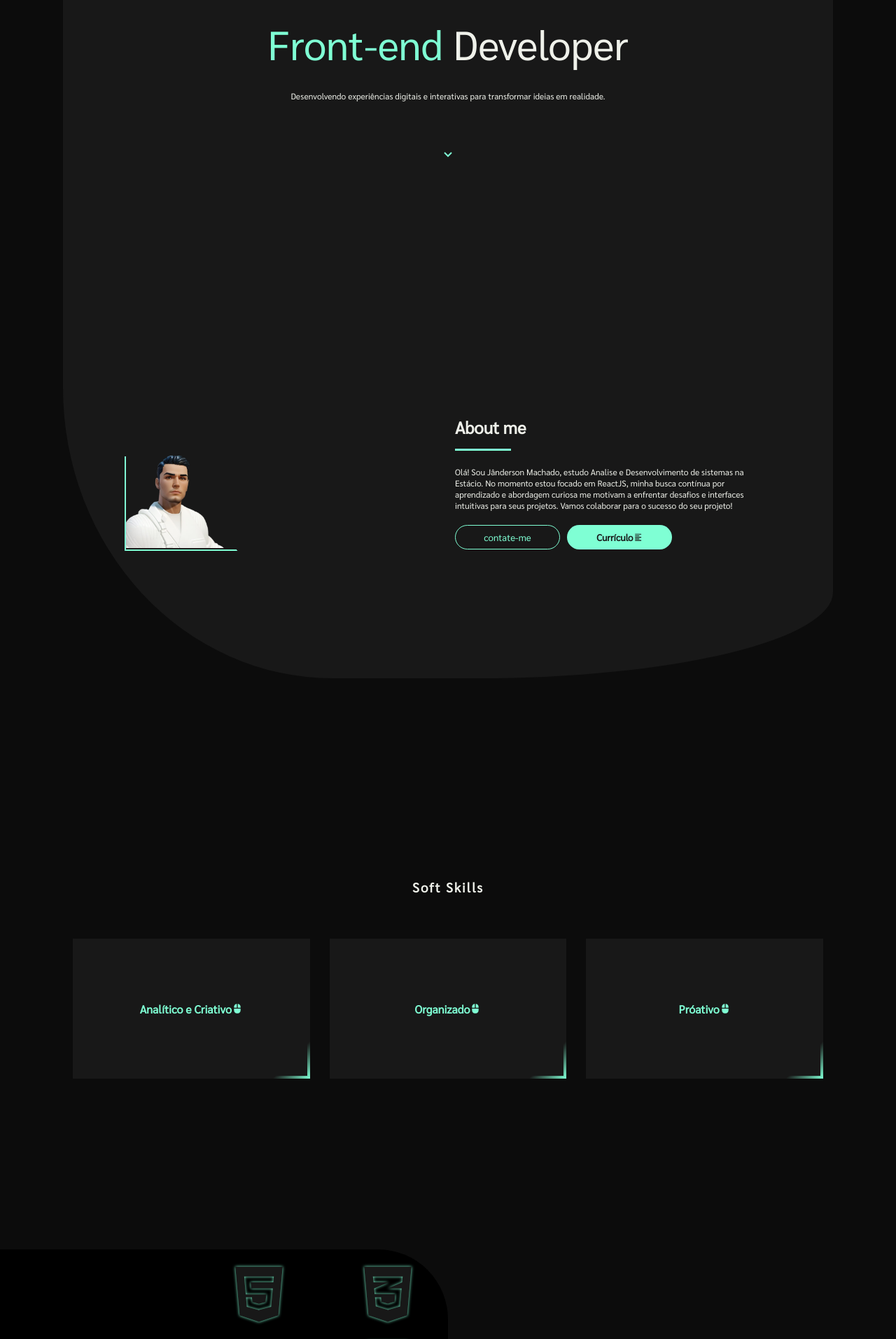
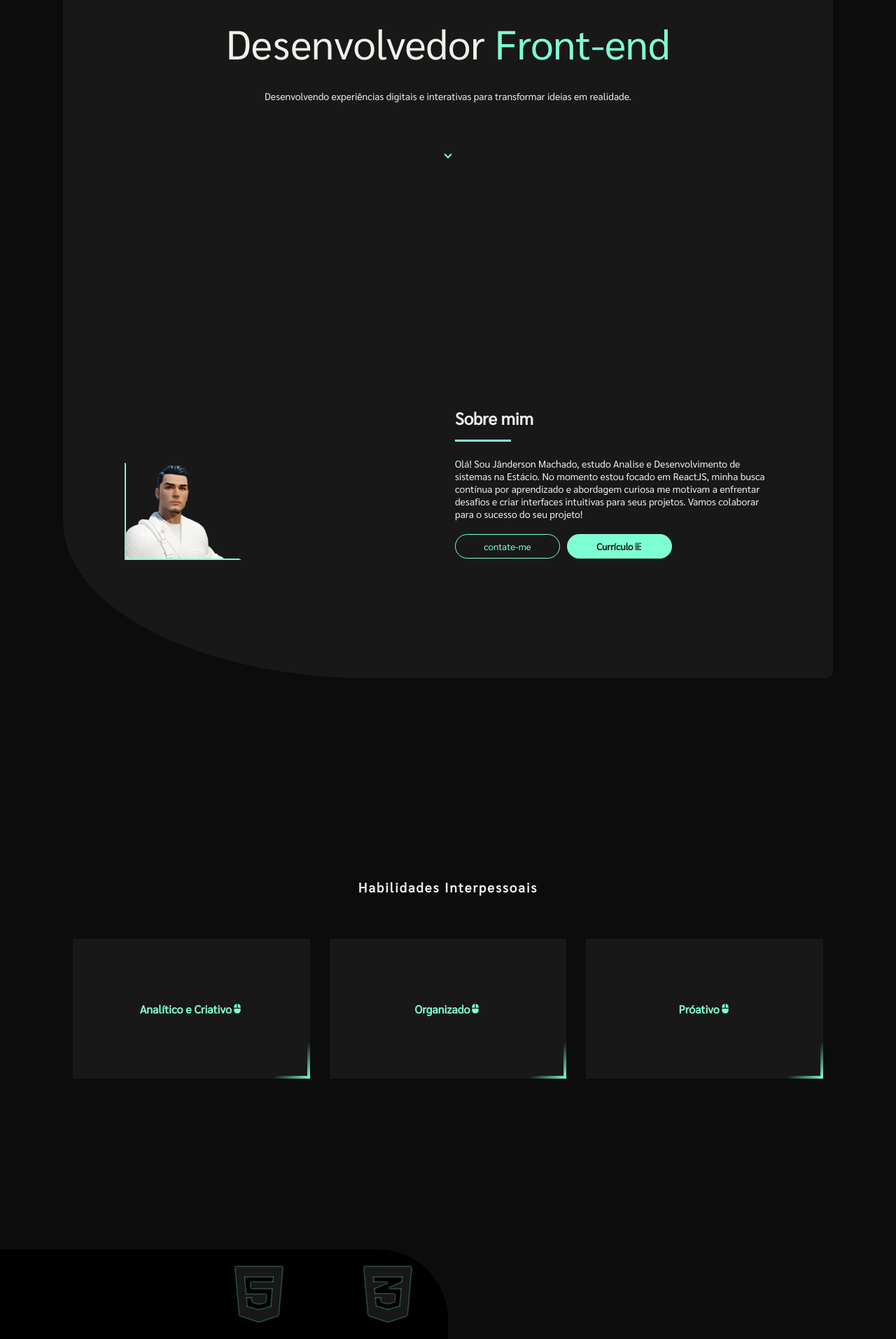
Before and after one commit to jotaMch/Portfolio_Jm, a React (Vite) app: page / in a window 1280 px wide. Shown: the part 300-2213 px from the top of the page at 70% size. Built offline with nearby package versions, Linux system fonts and the light colour scheme.

Commit message:
erro de escrita corrigido

```diff
--- a/src/components/About.jsx
+++ b/src/components/About.jsx
@@ -15,12 +15,12 @@ function About() {
                     <div className="area__perfil">
                         <img className='perfil' src={Perfil} alt="imagem-perfil" />
                         <div className="espaco">
-                            <h2>About me</h2>
+                            <h2>Sobre mim</h2>
                             <div className="border_bottom"></div>
                                 <p  className='text-sobre onUp'>
                                 Olá! Sou Jânderson Machado, estudo Analise e Desenvolvimento de sistemas na Estácio.
                                 No momento estou focado em ReactJS, minha busca contínua por aprendizado e abordagem curiosa
-                                me motivam a enfrentar desafios e interfaces intuitivas para seus projetos.
+                                me motivam a enfrentar desafios e criar interfaces intuitivas para seus projetos.
                                 Vamos colaborar para o sucesso do seu projeto!
                                 </p>
                                 <div className="buttons-informacao">
--- a/src/components/SectionInicial.jsx
+++ b/src/components/SectionInicial.jsx
@@ -7,11 +7,8 @@ function SectionInicio() {
     return (
         <div id='home' className='flex-inicio'>
             <div className='name-text'>
-                <h1 style={{ fontFamily: 'Sarabun, sem serifa',
-                        fontWeight: 200,
-                        }}><span style={{ fontFamily: 'Sarabun, sem serifa'}}
-                        className='destaque-color'>
-                    Front-end</span> Developer
+                <h1 style={{ fontFamily: 'Sarabun, sem serifa',fontWeight: 200,}}>
+                    Desenvolvedor <span style={{ fontFamily: 'Sarabun, sem serifa'}}className='destaque-color'>Front-end</span>
                 </h1>
                     <p>
                         Desenvolvendo experiências digitais
--- a/src/components/Skills.jsx
+++ b/src/components/Skills.jsx
@@ -10,7 +10,7 @@ function Habilidades() {
     return (
         <div className='experiencia'>
                 <article>
-                    <h3 className='title-soft'>Soft Skills</h3>
+                    <h3 className='title-soft'>Habilidades Interpessoais</h3>
                     <div className="flex">
 
                         <div class="card">
--- a/src/components/TechSkills.jsx
+++ b/src/components/TechSkills.jsx
@@ -33,7 +33,7 @@ export default  function Techskill() {
                 </ul>
             </nav>
             <StyledText >
-                <h3>Espertise</h3>
+                <h3>Especialização</h3>
                 <div style={{width: '100px', backgroundColor: 'aquamarine', height: 4, margin: '14px 0 26px' }}></div>
                     <p >
                         Tenho me dedicado a aprimorar habilidades desde HTML, CSS e JavaScript até frameworks como
@@ -86,7 +86,7 @@ const StyledIcon = styled.div`
 
     svg {
         color:rgb(24, 24, 24);
-        filter: drop-shadow(0 0 2px aquamarine);
+        filter: drop-shadow(0 0 1px aquamarine);
         width: 90%;
         height: 90%;
     @media (max-width: 768px) {
--- a/src/styles/main.css
+++ b/src/styles/main.css
@@ -6,7 +6,7 @@
 }
 
 p, li {
-  font-size: 12px;
+  font-size: 14px;
 }
 
 h3 {
@@ -94,7 +94,7 @@ header li {
   height: 560px;
   margin: 0 auto 200px;
   background-color: rgb(24, 24, 24);
-  border-radius: 0% 35% 46% / 0% 0% 22% 74%;
+  border-radius: 0 0 10px 40%;
 }
 
 .img__content {
@@ -110,7 +110,7 @@ header li {
 
 .area__perfil {
   display: flex;
-  align-items: center;
+  align-items: end;
   justify-content: space-between;
   background-color: rgb(24, 24, 24);
   margin: 0;
```
